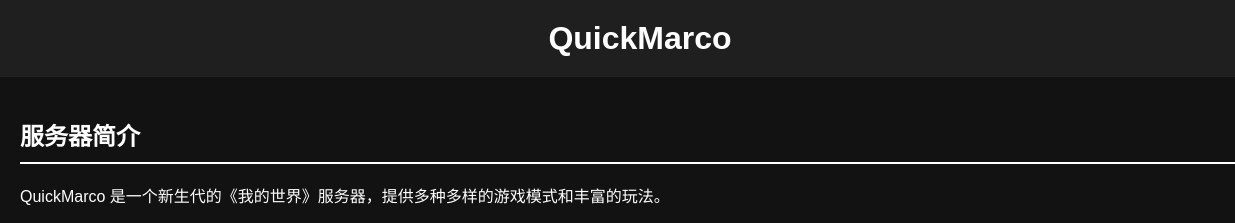
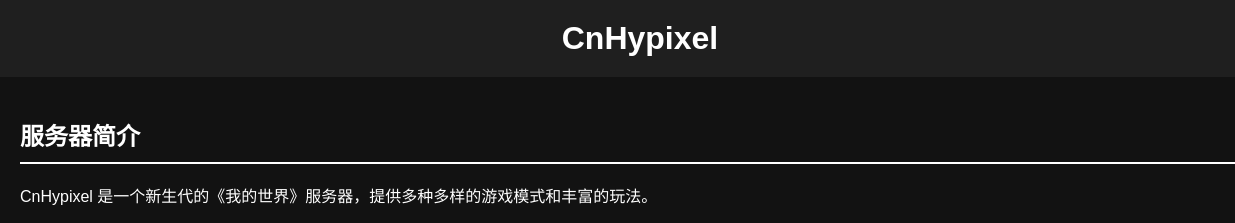
Before and after one commit to CnHypixel/CnHypixel.github.io, a plain HTML site: page index.html in a window 1280 px wide. Shown: the top 223 px of the page, 0-1235 px from the left. Drawn offline with Linux system fonts and the light colour scheme.

Commit message:
index.html

```diff
--- a/index.html
+++ b/index.html
@@ -3,7 +3,7 @@
 <head>
     <meta charset="UTF-8">
     <meta name="viewport" content="width=device-width, initial-scale=1.0">
-    <title>QuickMarco | MinecraftServer</title>
+    <title>CnHypixel | MinecraftServer</title>
     <style>
         body {
             font-family: Arial, sans-serif;
@@ -104,12 +104,12 @@
 </head>
 <body>
     <header>
-        <h1>QuickMarco</h1>
+        <h1>CnHypixel</h1>
     </header>
     <div class="container">
         <section class="section">
             <h2>服务器简介</h2>
-            <p>QuickMarco 是一个新生代的《我的世界》服务器，提供多种多样的游戏模式和丰富的玩法。</p><p><img src="https://img.picui.cn/free/2024/06/10/6666cf79411d5.png" alt=""></p>
+            <p>CnHypixel 是一个新生代的《我的世界》服务器，提供多种多样的游戏模式和丰富的玩法。</p><p><img src="https://img.picui.cn/free/2024/06/11/66682ff60970a.png" alt=""></p>
 <p>我们的服务器节点位于中国，确保所有玩家都能享受流畅的游戏体验。</p>
 <p><strong>不仅如此</strong>我们还在继续添加玩法，玩法如下</p>
 <p><ul>
@@ -165,7 +165,7 @@
         </section>
     </div>
     <footer>
-        <p>&copy; 2024 QuickMarco 我的世界服务器. 版权所有.</p>
+        <p>&copy; 2024 CnHypixel 我的世界服务器. 版权所有.</p>
     </footer>
     <button class="theme-toggle-btn" onclick="toggleTheme()"><img src="https://cdn.wantuju.com/pngsucai/imgRegular/20210802/c831477a-4457-4f18-b46c-2ecdd3f57874%20_87433_wantuju.png" alt="切换色调" width="30"></button>
 
```
